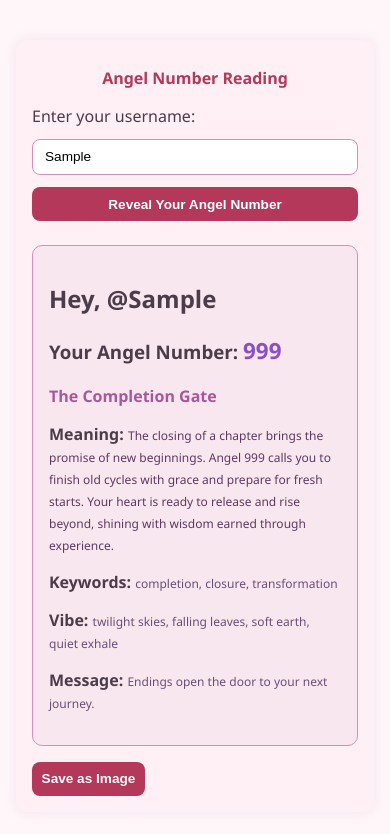
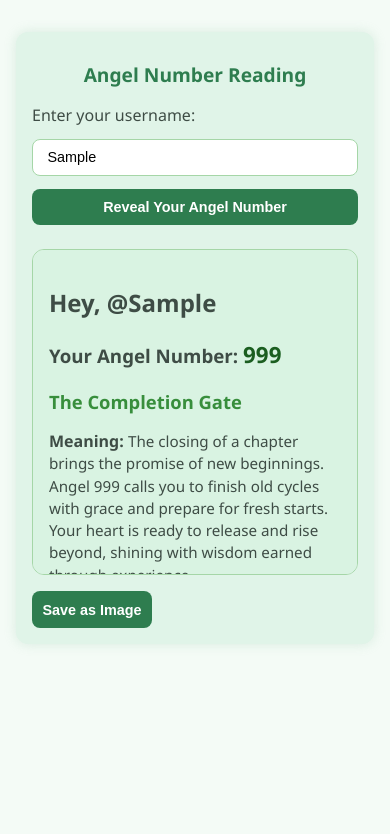
Before and after one commit to 307temporaryredirect/angelroom, a website: page public/index.html in a window 390 px wide. Both pictures are taken after typing "Sample" into the empty fields and a click on the button "Reveal Your Angel Number". Drawn offline with nearby package versions, Linux system fonts and the light colour scheme.

Commit message:
Update style.css

```diff
--- a/public/style.css
+++ b/public/style.css
@@ -1,61 +1,62 @@
 body {
   font-family: 'Segoe UI', Tahoma, Geneva, Verdana, sans-serif;
-  background: #fef6f9;
-  color: #4a3c48;
+  background: #f4fbf6;
+  color: #3e4c45;
   margin: 0;
   padding: 1rem;
 }
 
 .container {
   max-width: 360px;
-  margin: 1.5rem auto;
-  background: #fff0f6;
-  padding: 1.25rem;
+  margin: 1rem auto;
+  background: #e0f4e8;
+  padding: 1.2rem;
   border-radius: 12px;
-  box-shadow: 0 0 12px rgba(230, 200, 220, 0.4);
+  box-shadow: 0 0 12px rgba(150, 200, 170, 0.3);
 }
 
 h1 {
   text-align: center;
   font-weight: 600;
   margin-bottom: 1rem;
-  color: #b3385a;
-  font-size: 1.2rem;
+  color: #2e7d4f;
+  font-size: 1.4rem;
 }
 
 form {
   display: flex;
   flex-direction: column;
-  gap: 0.75rem;
+  gap: 0.8rem;
 }
 
 input[type="text"] {
-  padding: 0.6rem 0.75rem;
-  font-size: 0.85rem;
-  border: 1px solid #d98eb8;
+  padding: 0.6rem 0.9rem;
+  font-size: 0.95rem;
+  border: 1px solid #a5d6a7;
   border-radius: 8px;
   transition: border-color 0.3s ease;
+  background-color: #ffffff;
 }
 
 input[type="text"]:focus {
   outline: none;
-  border-color: #b3385a;
+  border-color: #2e7d4f;
 }
 
 button {
-  background-color: #b3385a;
+  background-color: #2e7d4f;
   color: white;
   font-weight: 600;
-  padding: 0.6rem;
-  font-size: 0.85rem;
+  padding: 0.65rem;
   border: none;
   border-radius: 8px;
   cursor: pointer;
   transition: background-color 0.3s ease;
+  font-size: 0.95rem;
 }
 
 button:hover {
-  background-color: #d15379;
+  background-color: #388e3c;
 }
 
 .hidden {
@@ -64,75 +65,73 @@ button:hover {
 
 #result {
   margin-top: 1.5rem;
-  background: #f9e7ef;
-  padding: 1rem;
-  border-radius: 10px;
-  border: 1px solid #d98eb8;
+  background: #d9f3e2;
+  padding: 1.2rem;
+  border-radius: 12px;
+  border: 1px solid #a5d6a7;
   text-align: left;
+  width: 100%;
+  box-sizing: border-box;
+  aspect-ratio: 1 / 1;
+  overflow: auto;
 }
 
 .username-display {
   font-size: 1rem;
-  font-weight: 700;
-  color: #b3385a;
+  font-weight: 600;
+  color: #2e7d4f;
   margin-bottom: 0.75rem;
 }
 
 #angelNumber {
-  font-size: 1.6rem;
+  font-size: 1.4rem;
   font-weight: 700;
-  color: #8a4fc4;
+  color: #1b5e20;
 }
 
 #angelTitle {
-  font-size: 1.1rem;
-  margin: 0.4rem 0 0.75rem;
-  color: #a7589a;
+  font-size: 1.15rem;
+  margin: 0.5rem 0 1rem;
+  color: #388e3c;
   font-weight: 600;
 }
 
-#angelMeaning {
-  font-size: 0.85rem;
-  line-height: 1.4;
-  margin-bottom: 0.8rem;
-  color: #5c3a61;
-}
-
+#angelMeaning,
 #angelKeywords,
 #angelVibe,
 #angelMessage {
-  font-size: 0.8rem;
-  margin: 0.2rem 0;
-  color: #6a4f75;
+  font-size: 0.95rem;
+  margin: 0.4rem 0;
+  color: #3e4c45;
+  line-height: 1.4;
 }
 
 #saveImage {
-  margin-top: 1.25rem;
-  background-color: #8a4fc4;
+  margin-top: 1.2rem;
+  background-color: #43a047;
   color: white;
   border: none;
   padding: 0.6rem 1rem;
   border-radius: 8px;
   cursor: pointer;
   font-weight: 600;
-  font-size: 0.8rem;
+  font-size: 0.9rem;
   transition: background-color 0.3s ease;
 }
 
 #saveImage:hover {
-  background-color: #a15bcc;
+  background-color: #2e7d4f;
 }
 
 .follow-links {
   text-align: center;
   margin-top: 1.5rem;
-  font-family: 'Segoe UI', Tahoma, Geneva, Verdana, sans-serif;
   font-size: 13px;
-  color: #555;
+  color: #4a6e57;
 }
 
 .follow-links a {
-  color: #8a4fc4;
+  color: #2e7d4f;
   text-decoration: none;
   font-weight: 600;
 }
@@ -141,29 +140,24 @@ button:hover {
   text-decoration: underline;
 }
 
-/* Extra responsive tweak */
+/* Responsive mobile */
 @media (max-width: 400px) {
   .container {
-    max-width: 95%;
+    max-width: 92vw;
+    padding: 1rem;
+  }
+
+  #result {
+    aspect-ratio: 1 / 1;
     padding: 1rem;
   }
 
   h1 {
-    font-size: 1rem;
+    font-size: 1.2rem;
   }
 
-  #angelNumber {
-    font-size: 1.4rem;
-  }
-
-  #angelTitle {
-    font-size: 1rem;
-  }
-
-  #angelMeaning,
-  #angelKeywords,
-  #angelVibe,
-  #angelMessage {
-    font-size: 0.75rem;
+  input[type="text"],
+  button {
+    font-size: 0.9rem;
   }
 }
```
